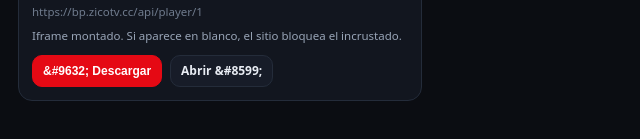
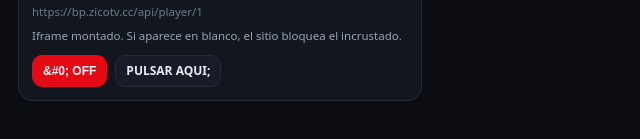
Before and after one commit to fueradejuego/ia, a plain HTML site: page index.html in a window 1280 px wide. Both pictures are taken after a click on the button "PRUEBA ZOCOTV". Shown: the part 349-488 px from the top of the page, without its empty margins (0-640 px from the left). Drawn offline with Linux system fonts and the light colour scheme.

Commit message:
Update index.html

```diff
--- a/index.html
+++ b/index.html
@@ -153,7 +153,7 @@ function buildCard(ch) {
   bLoad.type = 'button';
   acts.appendChild(bLoad);
 
-  var a = el('a', 'btn', 'Abrir &#8599;');
+  var a = el('a', 'btn', 'PULSAR AQUI;');
   a.href = ch.url; a.target = '_blank'; a.rel = 'noopener';
   acts.appendChild(a);
 
@@ -167,12 +167,12 @@ function buildCard(ch) {
       if (c.isLoaded()) return;
       mountIframe(player, { src: ch.url, title: names, referrerPolicy: 'no-referrer' });
       note.textContent = 'Iframe montado. Si aparece en blanco, el sitio bloquea el incrustado.';
-      bLoad.textContent = '&#9632; Descargar';
+      bLoad.textContent = '&#0; OFF';
     },
     unload: function () {
       player.innerHTML = '';
       note.textContent = '';
-      bLoad.textContent = '&#9654; Cargar';
+      bLoad.textContent = '&#OFF; Cargar';
       paintPoster(c);
     },
     toggle: function () { if (c.isLoaded()) c.unload(); else c.load(); }
```
